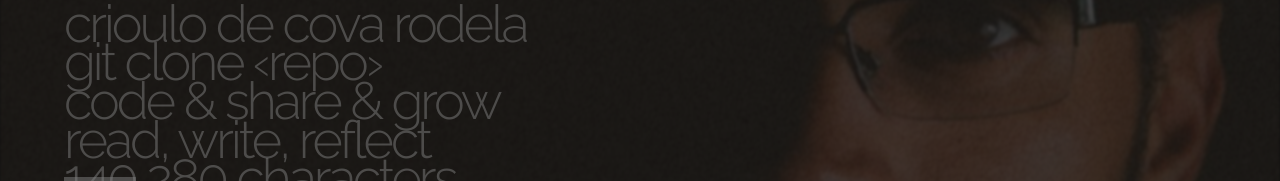
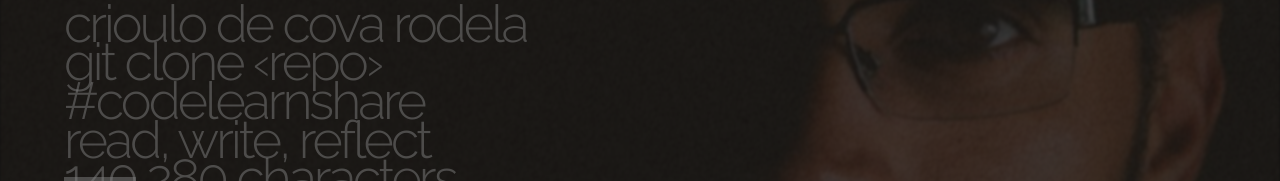
Before and after one commit to vabarbosa/vabarbosa.github.io, a plain HTML site: page index.html in a window 1280 px wide. Shown: the part 276-457 px from the top of the page. Drawn offline with Linux system fonts and the light colour scheme.

Commit message:
Update index.html

```diff
--- a/index.html
+++ b/index.html
@@ -19,7 +19,7 @@
       <ul>
         <li><a target="_blank" href="https://en.wikipedia.org/wiki/Cova_Rodela">crioulo de cova rodela</a></li>
         <li><a target="_blank" href="https://github.com/vabarbosa">git clone ‹repo›</a></li>
-        <li><a target="_blank" href="https://dev.to/vabarbosa">code &amp; share &amp; grow</a></li>
+        <li><a target="_blank" href="https://dev.to/vabarbosa">&#35;codelearnshare</a></li>
         <li><a target="_blank" href="https://medium.com/@vabarbosa">read, write, reflect</a></li>
         <li><a target="_blank" href="https://twitter.com/vabarbosa"><s>140</s> 280 characters</a></li>
         <li><a target="_blank" href="https://developer.ibm.com/profiles">let there be dragons</a></li>
```
